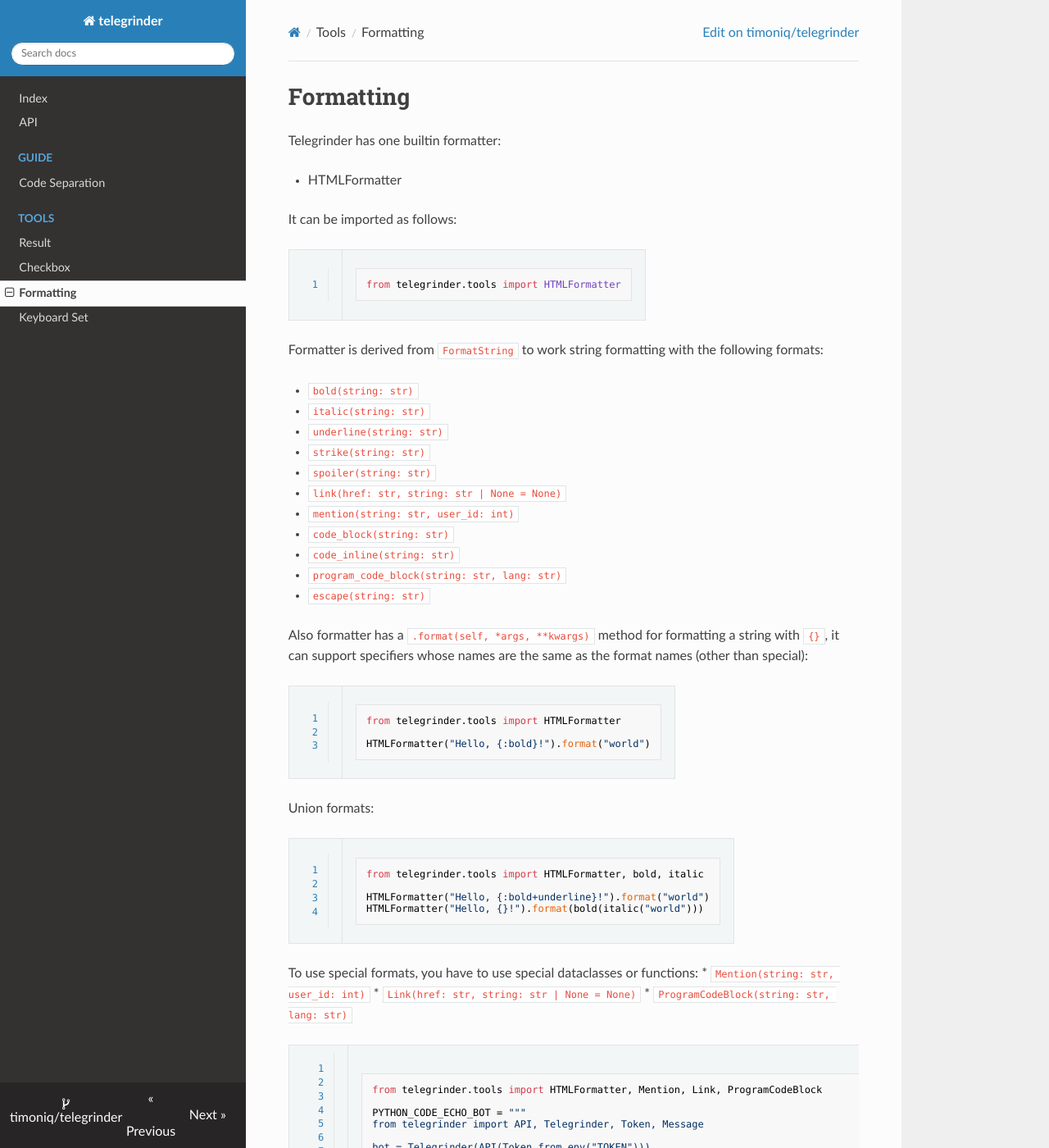
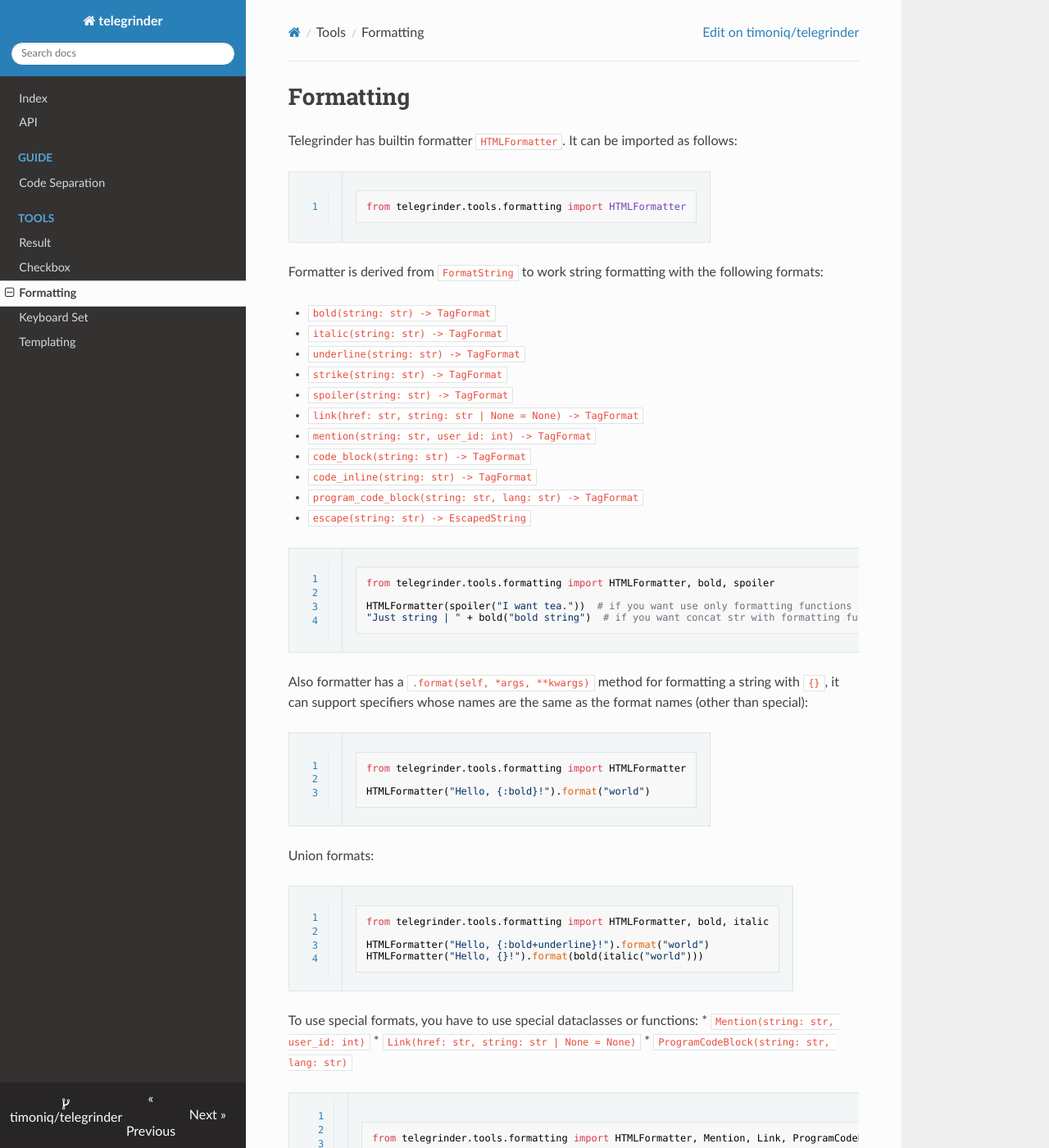
Before and after one commit to timoniq/telegrinder, an MkDocs documentation site: the page built from docs/tools/formatting.md, in a window 1280 px wide and 1400 px high. Shown: the whole window at 82% size. Built offline with MkDocs 1.6.1, drawn with Linux system fonts in a browser that asks for light colours; nearby versions of some CDN libraries; some of the changed text lies outside the part shown.

Commit message:
improve HTMLFormatter & logging (#31)

````diff
--- a/docs/tools/formatting.md
+++ b/docs/tools/formatting.md
@@ -1,33 +1,37 @@
 # Formatting
 
-Telegrinder has one builtin formatter:
-
-* HTMLFormatter
-
+Telegrinder has builtin formatter `HTMLFormatter`.
 It can be imported as follows:
 
 ```python
-from telegrinder.tools import HTMLFormatter
+from telegrinder.tools.formatting import HTMLFormatter
 ```
 
 Formatter is derived from `FormatString` to work string formatting with the following formats:
 
-* `bold(string: str)`
-* `italic(string: str)`
-* `underline(string: str)`
-* `strike(string: str)`
-* `spoiler(string: str)`
-* `link(href: str, string: str | None = None)`
-* `mention(string: str, user_id: int)`
-* `code_block(string: str)`
-* `code_inline(string: str)`
-* `program_code_block(string: str, lang: str)`
-* `escape(string: str)`
+* `bold(string: str) -> TagFormat`
+* `italic(string: str) -> TagFormat`
+* `underline(string: str) -> TagFormat`
+* `strike(string: str) -> TagFormat`
+* `spoiler(string: str) -> TagFormat`
+* `link(href: str, string: str | None = None) -> TagFormat`
+* `mention(string: str, user_id: int) -> TagFormat`
+* `code_block(string: str) -> TagFormat`
+* `code_inline(string: str) -> TagFormat`
+* `program_code_block(string: str, lang: str) -> TagFormat`
+* `escape(string: str) -> EscapedString`
+
+```python
+from telegrinder.tools.formatting import HTMLFormatter, bold, spoiler
+
+HTMLFormatter(spoiler("I want tea."))  # if you want use only formatting functions
+"Just string | " + bold("bold string")  # if you want concat str with formatting functions or HTMLFormatter instance (there's no difference between right or left)
+```
 
 Also formatter has a `.format(self, *args, **kwargs)` method for formatting a string with `{}`, it can support specifiers whose names are the same as the format names (other than special):
 
 ```python
-from telegrinder.tools import HTMLFormatter
+from telegrinder.tools.formatting import HTMLFormatter
 
 HTMLFormatter("Hello, {:bold}!").format("world")
 ```
@@ -35,7 +39,7 @@
 Union formats:
 
 ```python
-from telegrinder.tools import HTMLFormatter, bold, italic
+from telegrinder.tools.formatting import HTMLFormatter, bold, italic
 
 HTMLFormatter("Hello, {:bold+underline}!").format("world")
 HTMLFormatter("Hello, {}!").format(bold(italic("world")))
@@ -47,17 +51,18 @@
 * `ProgramCodeBlock(string: str, lang: str)`
 
 ```python
-from telegrinder.tools import HTMLFormatter, Mention, Link, ProgramCodeBlock
+from telegrinder.tools.formatting import HTMLFormatter, Mention, Link, ProgramCodeBlock
 
 PYTHON_CODE_ECHO_BOT = """
 from telegrinder import API, Telegrinder, Token, Message
+from telegrinder.tools.formatting import HTMLFormatter, bold
 
 bot = Telegrinder(API(Token.from_env("TOKEN")))
 
 
 @bot.on.message()
 async def echo(message: Message):
-    await message.answer(message.text)
+    await message.answer(HTMLFormatter(bold(message.text)))
 
 
 bot.run_forever()
--- a/mkdocs.yml
+++ b/mkdocs.yml
@@ -25,6 +25,7 @@
     - Checkbox: tools/checkbox.md
     - Formatting: tools/formatting.md
     - Keyboard Set: tools/keyboard_set.md
+    - Templating: tools/templating.md
 
 theme:
   name: readthedocs
````
Also changed, not shown: docs/guide/index.md (+2 -0 lines), docs/index.md (+2 -0 lines), docs/tools/index.md (added, +8 -0 lines), docs/tools/result.md (+2 -2 lines), 12 other files.
